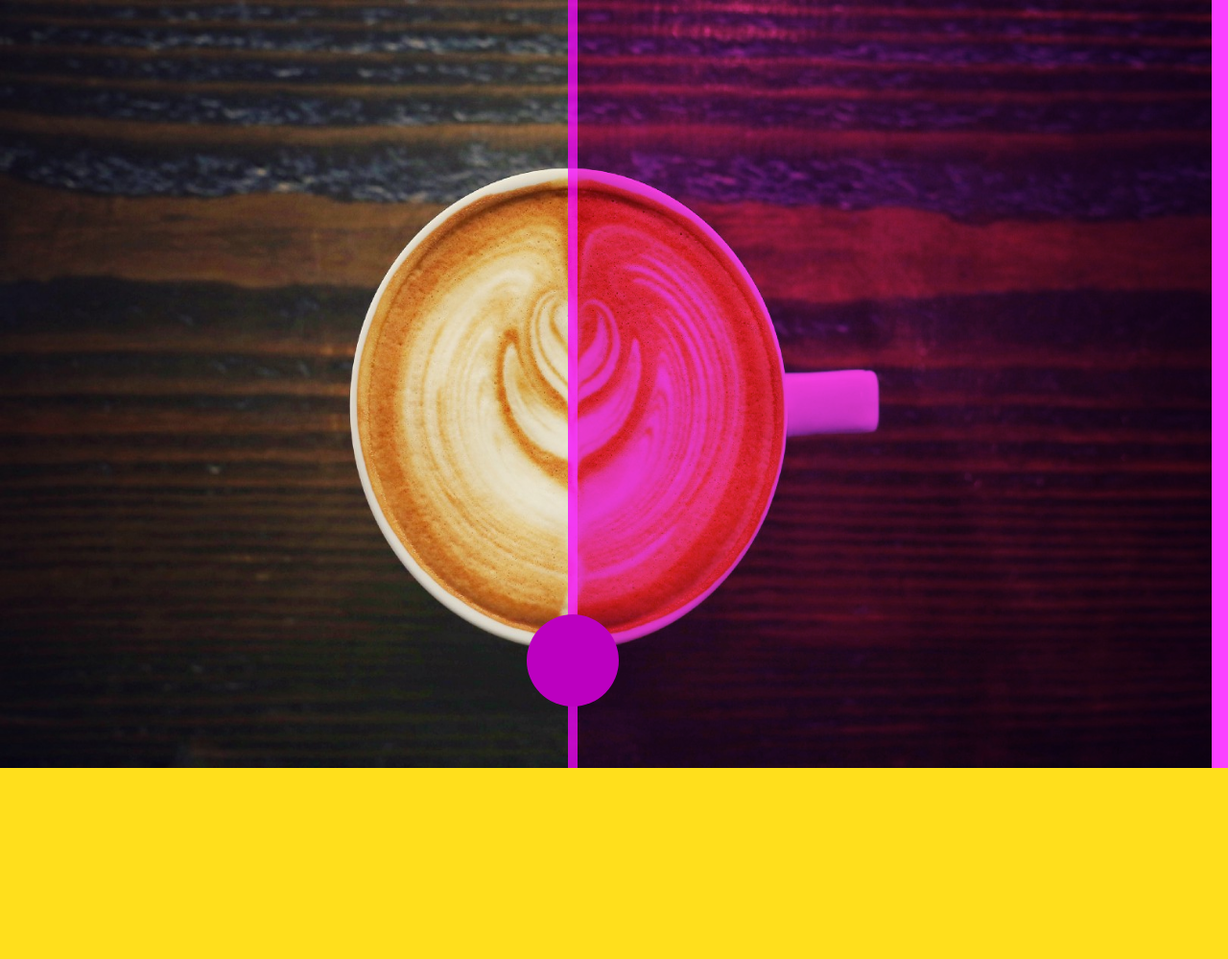
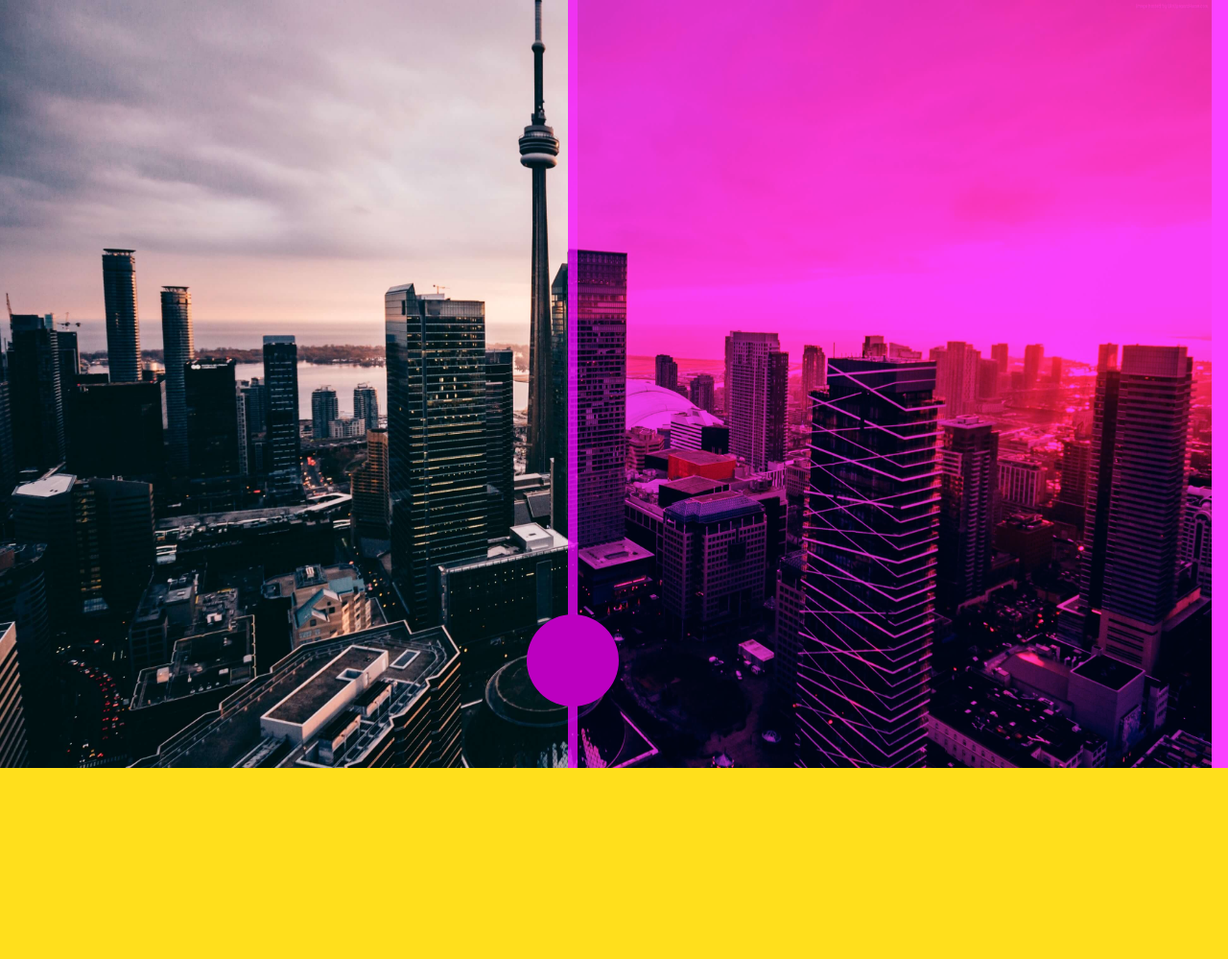
Before and after one commit to aiviaghost/aiviaghost.github.io, a PHP site: page / in a window 1280 px wide. Shown: the top 999 px of the page at 96% size. Run offline with PHP 8.4, Linux system fonts and the light colour scheme.

Commit message:
new image

```diff
--- a/mainStyle.css
+++ b/mainStyle.css
@@ -16,7 +16,7 @@
 
 #sidePanel{
     position: absolute;
-    background: url(coffee.jpeg);
+    background: url(tinyCity.jpg);
     width: 47vw;
     height: 100vh;
     background-size: calc(100vw - 17px) 100vh;
@@ -65,7 +65,7 @@ button, input[type="submit"], input[type="reset"] {
 #backdrop{
     width: 100vw;
     height: 100vh;
-    background: url(coffee.jpeg), #f900ffbd;
+    background: url(tinyCity.jpg), #f900ffbd;
     background-repeat: no-repeat;
     background-size: calc(100vw - 17px) 100vh;
     background-blend-mode: darken;
```
Also changed, not shown: tinyCity.jpg (added).
